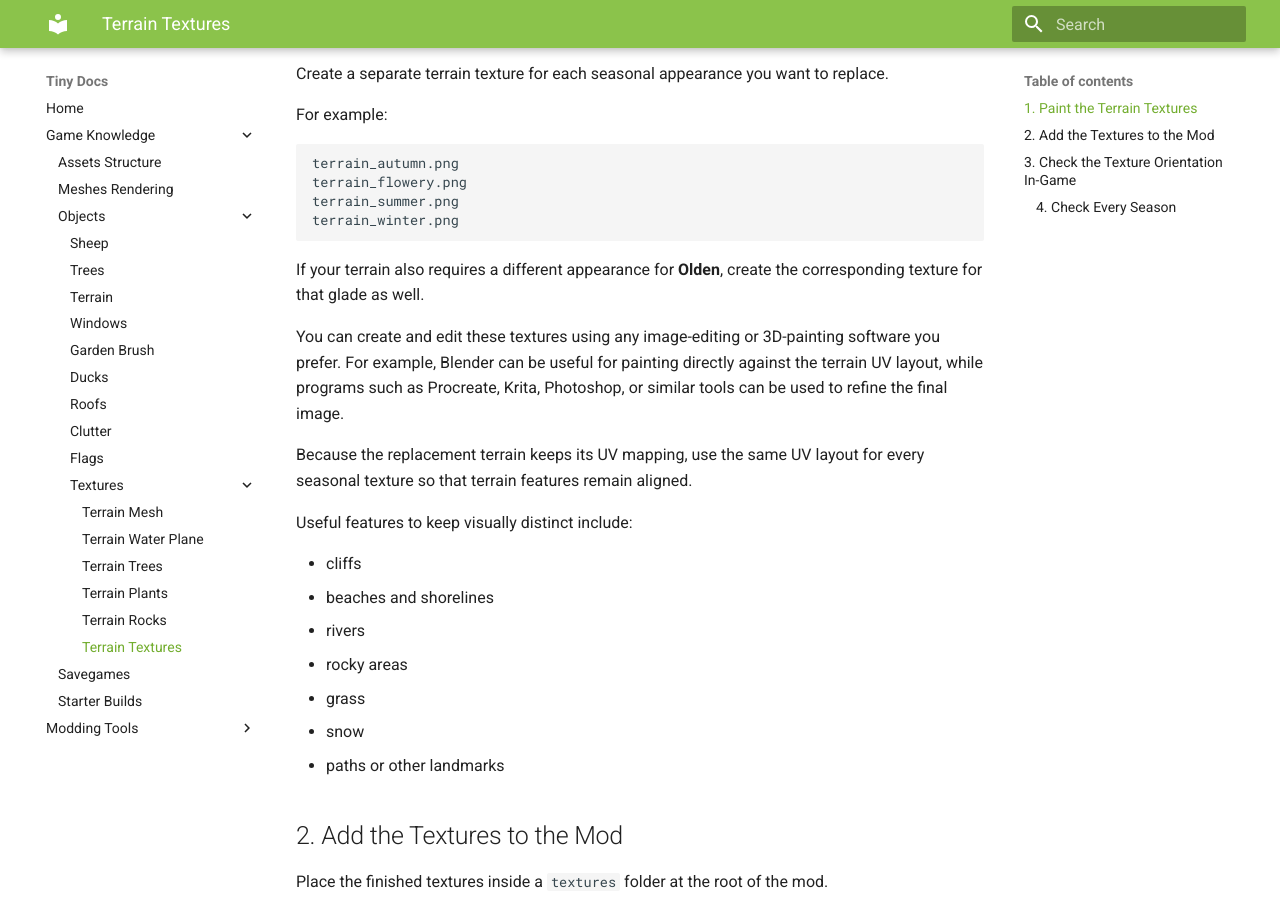
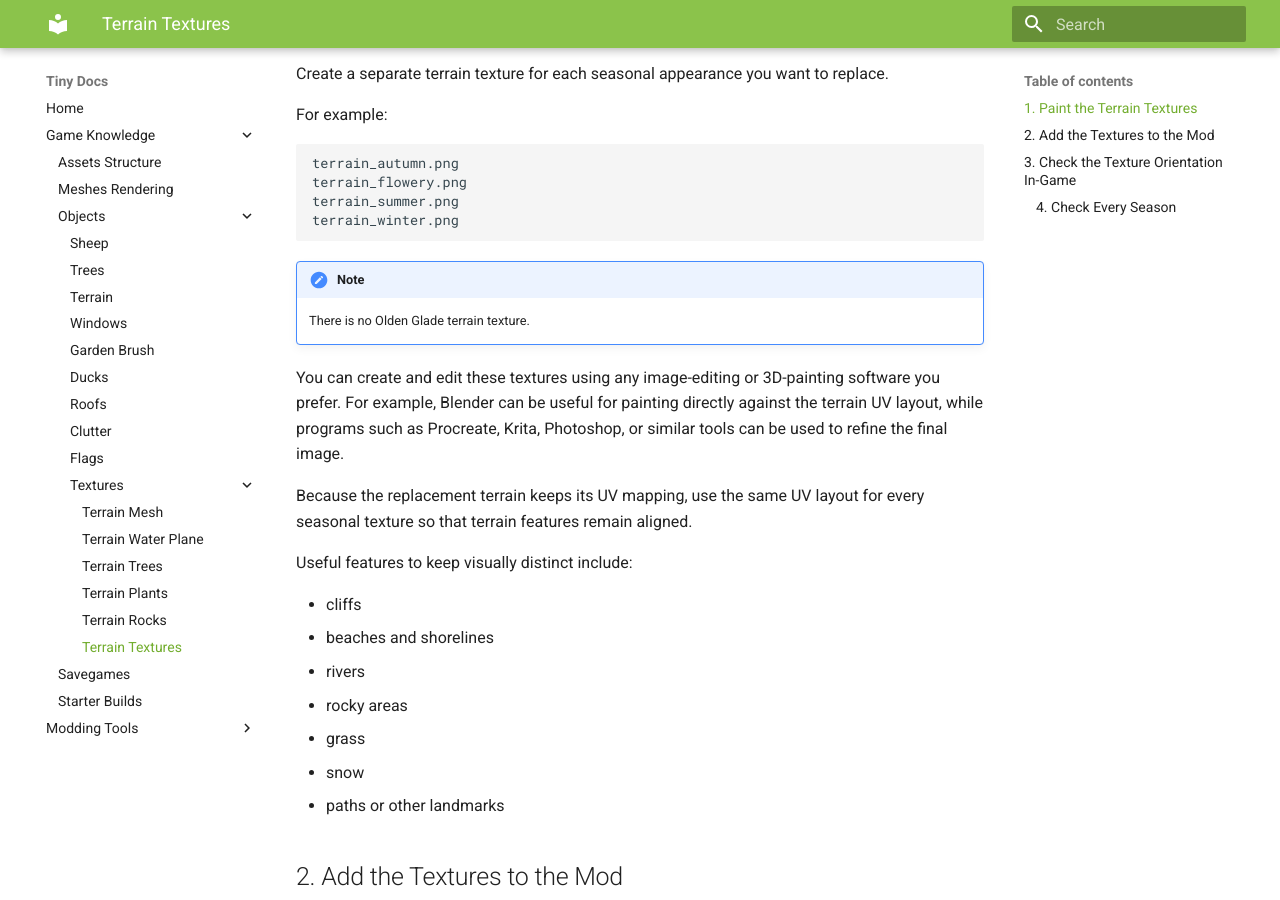
Before and after one commit to Hbeau/tiny-docs, an MkDocs documentation site: the page built from docs/game-knowledge/objects/terrain_mods/textures.md, in a window 1280 px wide and 900 px high, scrolled down 370 px. Built offline with MkDocs 1.6.1 and Material for MkDocs 9.7.7, drawn with Linux system fonts in a browser that asks for light colours.

Commit message:
added meshes.md links a note about olden glade textures

````diff
--- a/docs/game-knowledge/objects/terrain_mods/textures.md
+++ b/docs/game-knowledge/objects/terrain_mods/textures.md
@@ -19,7 +19,8 @@ terrain_summer.png
 terrain_winter.png
 ```
 
-If your terrain also requires a different appearance for **Olden**, create the corresponding texture for that glade as well.
+!!! Note
+    There is no Olden Glade terrain texture.
 
 You can create and edit these textures using any image-editing or 3D-painting software you prefer. For example, Blender can be useful for painting directly against the terrain UV layout, while programs such as Procreate, Krita, Photoshop, or similar tools can be used to refine the final image.
 
````
Also changed, not shown: docs/game-knowledge/objects/terrain_mods/bg_trees.md (+1 -1 lines), docs/game-knowledge/objects/terrain_mods/rocks.md (+1 -1 lines), docs/game-knowledge/objects/terrain_mods/terrain.md (+1 -1 lines), docs/game-knowledge/objects/terrain_mods/water_plane.md (+1 -1 lines).
